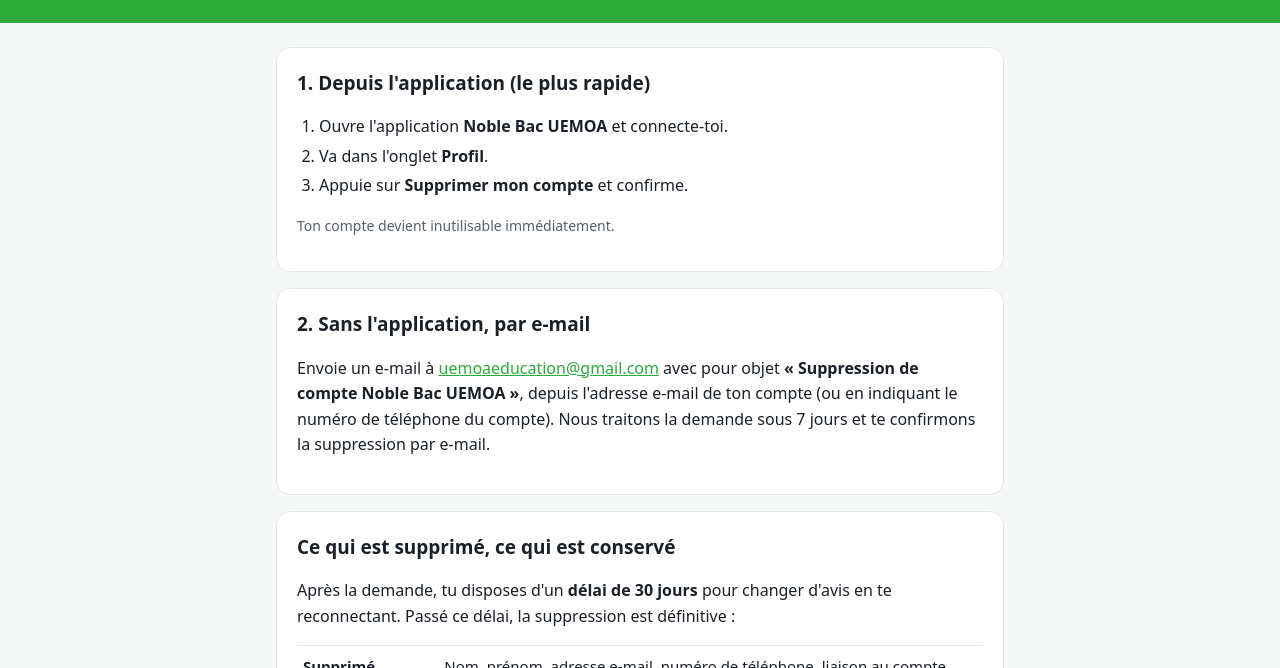
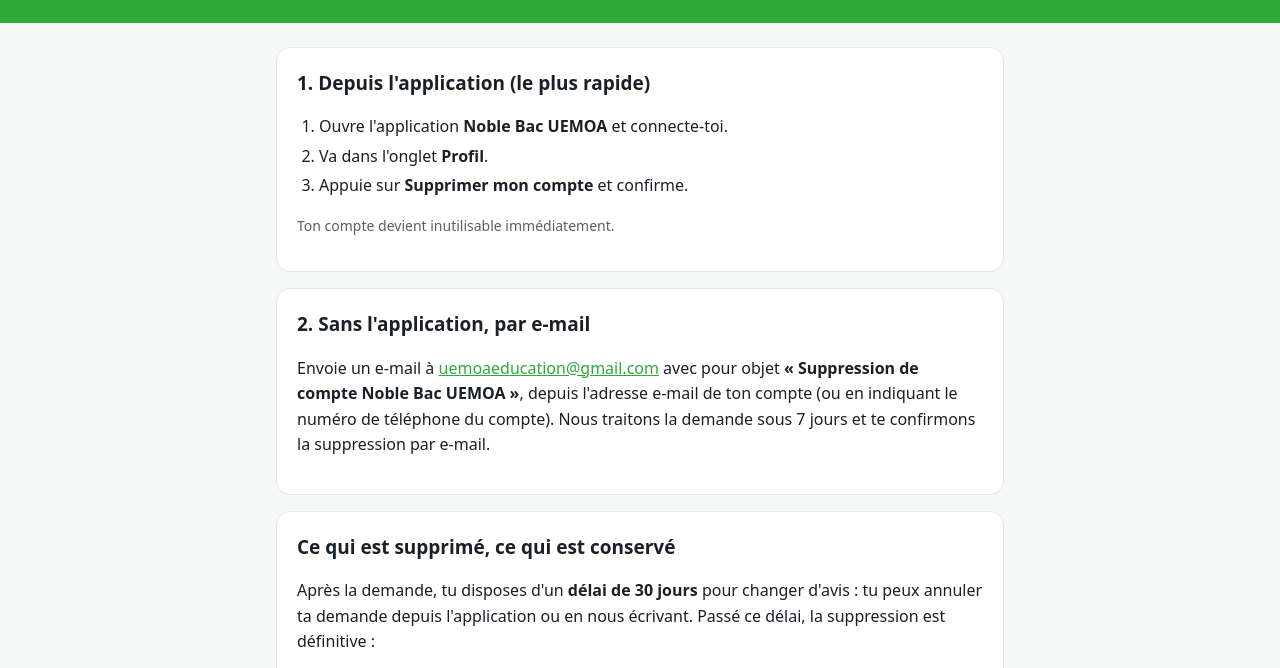
Before and after one commit to SOULEYMANE-SAL/SOULEYMANE-SAL.github.io, a plain HTML site: page suppression-compte.html in a window 1280 px wide. Shown: the part 93-761 px from the top of the page. Drawn offline with Linux system fonts and the light colour scheme.

Commit message:
Suppression de compte : préciser l'annulation pendant les 30 jours
Co-Authored-By: Claude Opus 5.5 <noreply@anthropic.com>
Claude-Session: https://claude.ai/code/session_012w3FRdV5XoAXHCP4p4nNxX

```diff
--- a/suppression-compte.html
+++ b/suppression-compte.html
@@ -25,7 +25,7 @@
   </div>
   <div class="card">
     <h2>Ce qui est supprimé, ce qui est conservé</h2>
-    <p>Après la demande, tu disposes d'un <strong>délai de 30 jours</strong> pour changer d'avis en te reconnectant. Passé ce délai, la suppression est définitive :</p>
+    <p>Après la demande, tu disposes d'un <strong>délai de 30 jours</strong> pour changer d'avis : tu peux annuler ta demande depuis l'application ou en nous écrivant. Passé ce délai, la suppression est définitive :</p>
     <table>
       <tr><th>Supprimé définitivement</th><td>Nom, prénom, adresse e-mail, numéro de téléphone, liaison au compte Google, mot de passe, date de naissance, genre, photo de profil, adresse IP de connexion, sessions et appareils connectés, notifications, progression de lecture, téléchargements, résultats de quiz.</td></tr>
       <tr><th>Conservé (anonymisé)</th><td>L'historique des paiements et des abonnements, détaché de toute identité (nom, e-mail et téléphone effacés), pour nos obligations comptables et la gestion des litiges de paiement.</td></tr>
```
